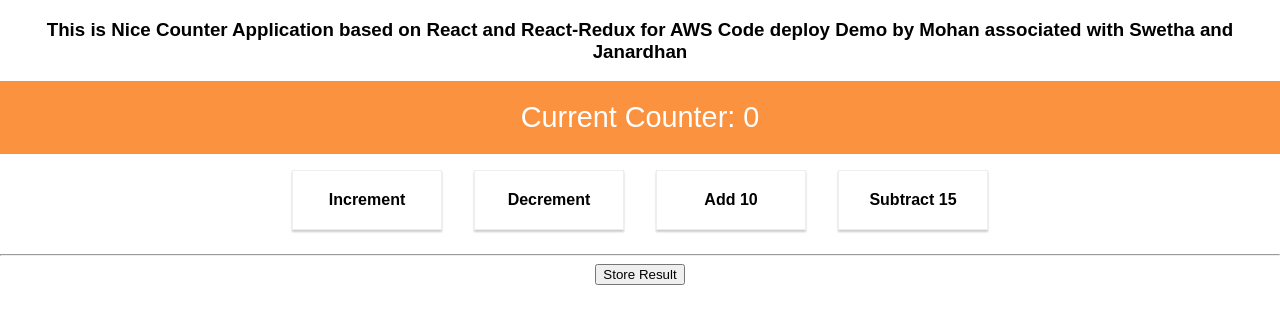
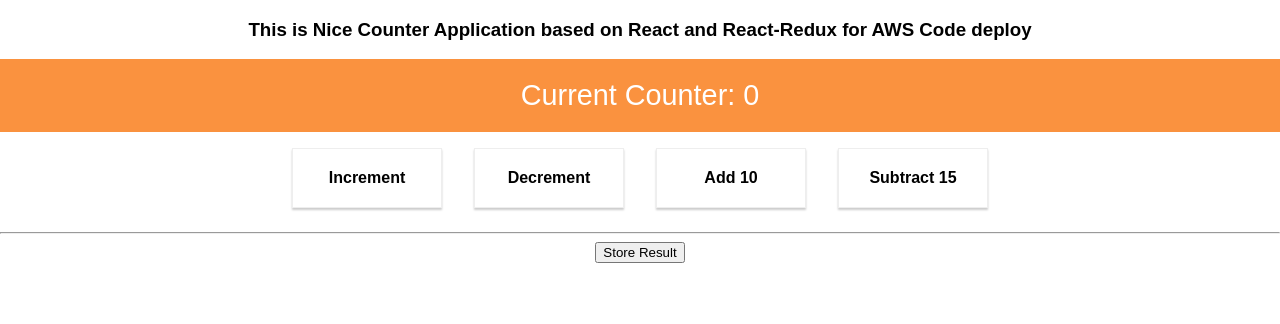
Before and after one commit to emohankrishna/Counter-Redux, a React (Create React App) app: page / in a window 1280 px wide. Shown: the top 324 px of the page. Built offline with nearby package versions, Linux system fonts and the light colour scheme.

Commit message:
Test Deploy

```diff
--- a/src/containers/Counter/Counter.js
+++ b/src/containers/Counter/Counter.js
@@ -9,7 +9,7 @@ class Counter extends Component {
     render () {
         return (
             <div>
-                <h3> This is Nice Counter Application based on React and React-Redux for AWS Code deploy Demo by Mohan associated with Swetha and Janardhan</h3>
+                <h3> This is Nice Counter Application based on React and React-Redux for AWS Code deploy</h3>
                 <CounterOutput value={this.props.ctr} />
                 <CounterControl label="Increment" clicked={this.props.onIncrementCounter} />
                 <CounterControl label="Decrement" clicked={this.props.onDecrementCounter}  />
```
Also changed, not shown: 2 other files (tests, documents, lock files or other folders).
